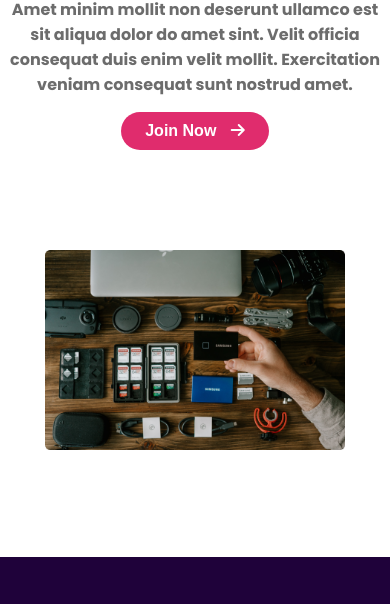
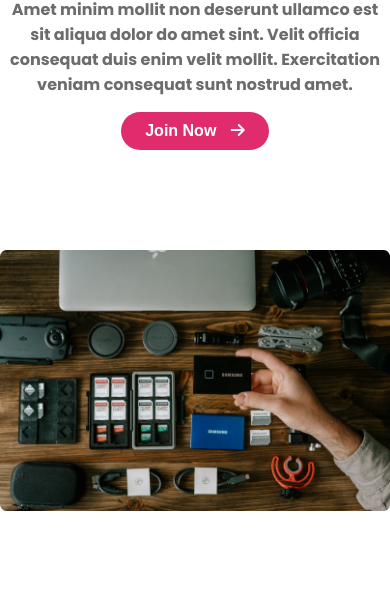
Before and after one commit to Hello-Anik/influencer-website, a plain HTML site: page index.html in a window 390 px wide. Shown: the part 5656-6260 px from the top of the page. Drawn offline with Linux system fonts and the light colour scheme.

Commit message:
some style added

```diff
--- a/style.css
+++ b/style.css
@@ -233,9 +233,6 @@
       flex-direction: column-reverse;
       justify-items: center;
     }
-    .feature-img img{
-      max-width: 300px;
-    }
     .feature-text{
       text-align: center;
     }
```
